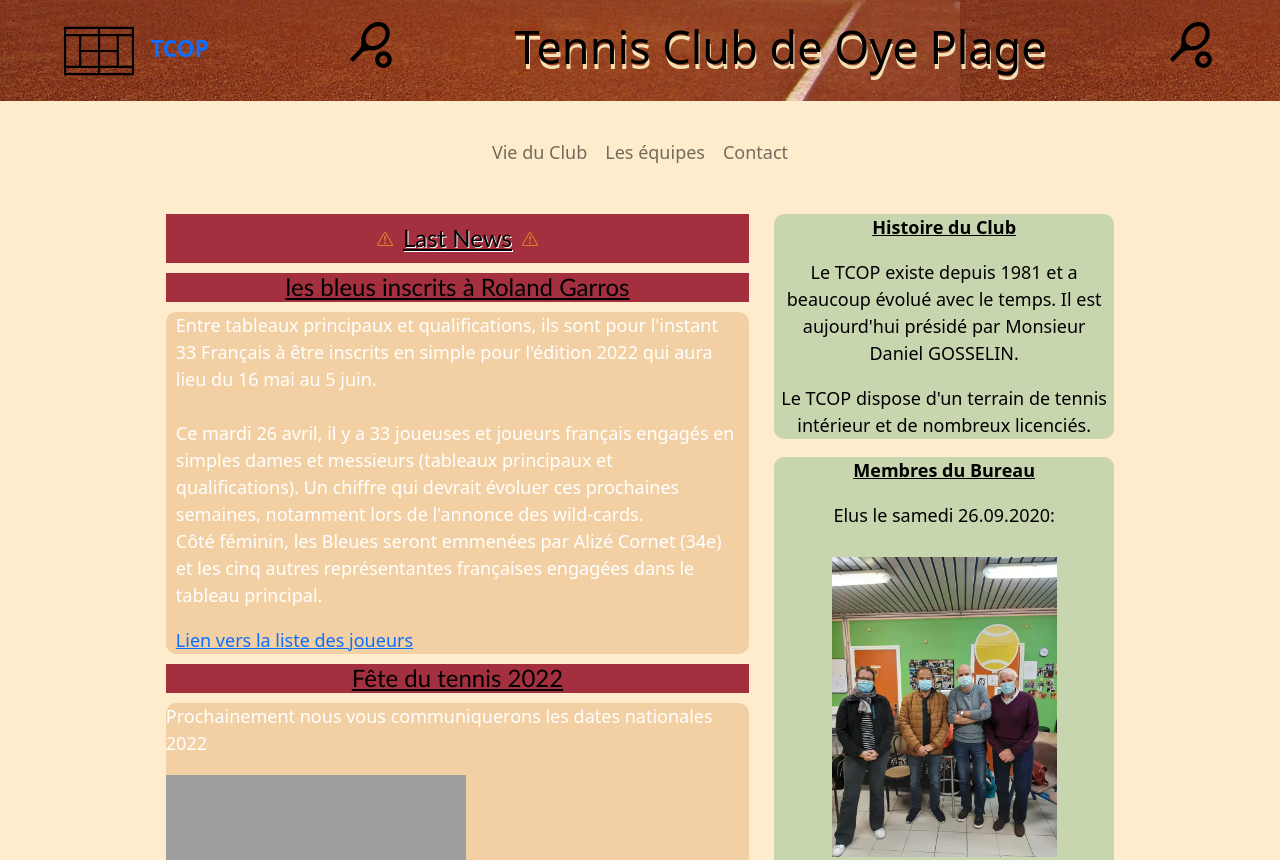
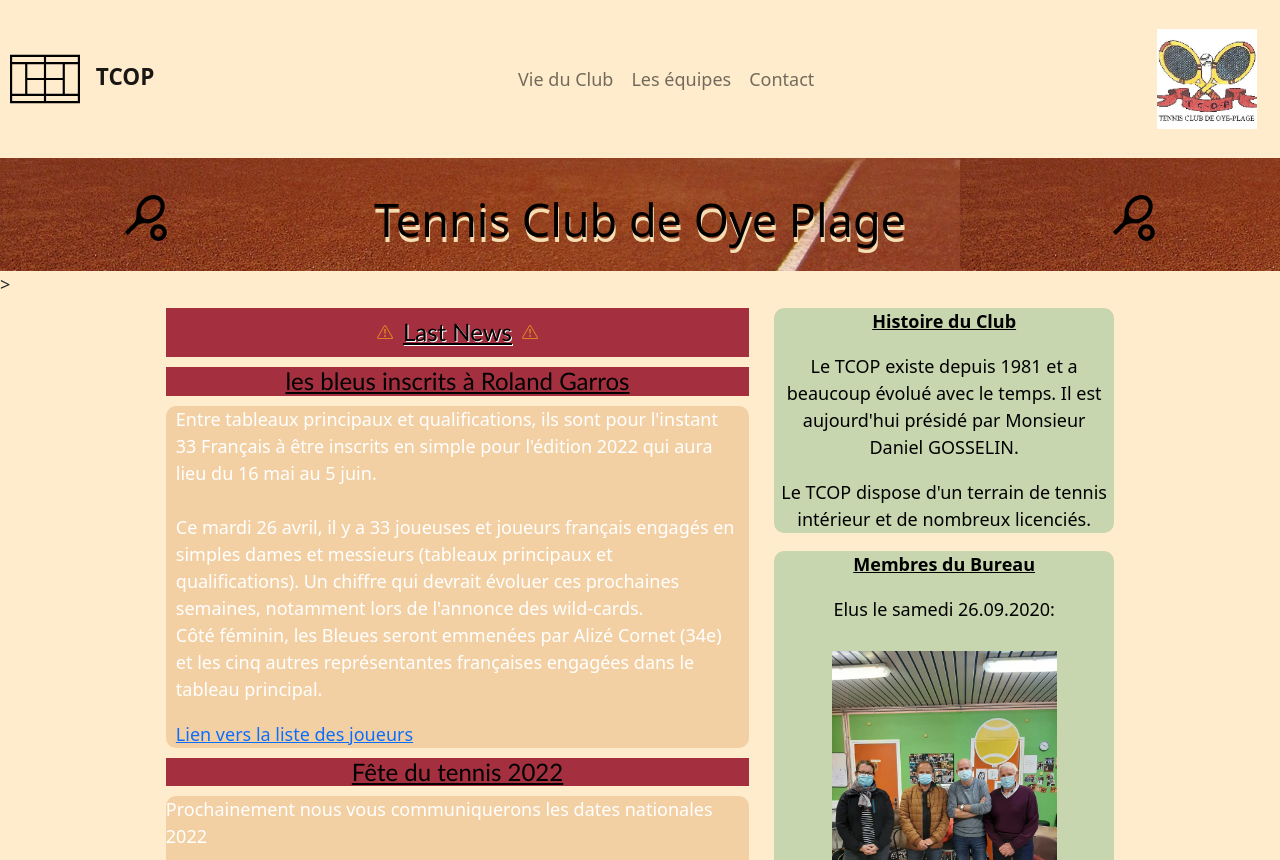
Before and after one commit to TitiaC62/Evaluation_HTML_CSS_BOOTSTRAP, a plain HTML site: page index.html in a window 1280 px wide. Shown: the top 860 px of the page. Drawn offline with nearby package versions, Linux system fonts and the light colour scheme; grey boxes are pictures that could not be loaded.

Commit message:
correction erreur index

```diff
--- a/index.html
+++ b/index.html
@@ -26,25 +26,11 @@
     <!--Début du body-->
 <body>
 <header>
-  <!-- bannière-->
-
-  <section class="banniere">
-    <div class="TCOP">
-      <a class="navbar-brand fw-bold" href="index.html"><img src="icons/tennis-court.svg" class="icon">  TCOP</a>
-         <img src="icons/sports_tennis_black_24dp.svg" alt="Raquette de tennis" class="raquette">
-            <h1>  Tennis Club de Oye Plage </h1>
-         <img src="icons/sports_tennis_black_24dp.svg" alt="Raquette de tennis" class="raquette">
-
-        <img src="media/36642780_251732852225158_4352637655834427392_n.png" alt="Logo du TCOP" class="logo">
-
-    </div>
-  </section>
-
-
-  <!--début de la navbar-->
+ <!--début de la navbar-->
 
 
         <nav class="navbar navbar-expand-md navbar-light">
+         <a class="navbar-brand fw-bold" href="index.html"><img src="icons/tennis-court.svg" class="icon">  TCOP</a>
           <div class="container">
                <button class="navbar-toggler" type="button" data-bs-toggle="collapse" data-bs-target="#navbarNav" aria-controls="navbarNav" aria-expanded="false" aria-label="Toggle navigation">
                   <span class="navbar-toggler-icon"></span>
@@ -61,10 +47,30 @@
                   <li class="nav-item ">
                       <a  class="nav-link" href="./Page_Contact.html"> Contact</a>
                   </li>
+
               </ul>
+
             </div>
+            <img src="media/36642780_251732852225158_4352637655834427392_n.png" class="logo" alt="logo du club">
           </div>
-      </nav>
+
+        </nav>
+
+   <!--bannière-->
+
+  <section class="banniere">
+    <div class="TCOP">
+
+         <img src="icons/sports_tennis_black_24dp.svg" alt="Raquette de tennis" class="raquette">
+            <h1>  Tennis Club de Oye Plage </h1>
+         <img src="icons/sports_tennis_black_24dp.svg" alt="Raquette de tennis" class="raquette">
+
+
+    </div>
+  </section>
+
+
+  >
 
       </header>
 
--- a/media.css
+++ b/media.css
@@ -29,7 +29,6 @@
 
 
     .logo{
-        align-items: center;
         width: 50px;
         height: 50px;
         margin-bottom: 10px;
--- a/styles.css
+++ b/styles.css
@@ -8,6 +8,7 @@ body{
     display: flex;
     color: black;
     margin: 0px;
+    padding: 15px;
 }
 
 
@@ -54,11 +55,10 @@ h2{
 
 
 .logo{
-    align-items: center;
-    width: 5em;
+     width: 5em;
     height: 5em;
     margin-bottom: 10px;
-    display: none;
+
 }
 
 ul, li{
```
